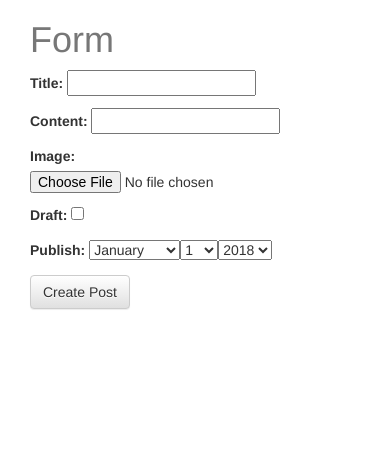
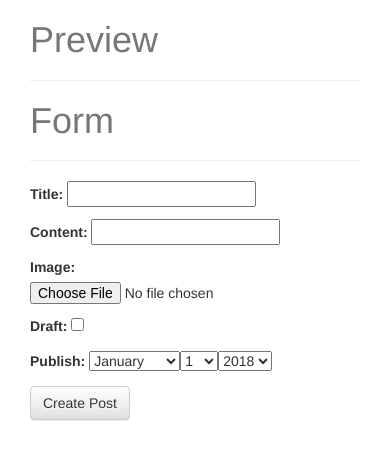
Before and after one commit to Dante055/MyBlog, a Django app: template src/templates/post_form.html in a window 390 px wide. Shown: the top 460 px of the page. Run offline with Django 3.2, Linux system fonts and the light colour scheme; the template is opened without the code that fills it: values that come from a table or form of the project are taken from there, others are empty; parts of the project's set-up code (start-up, migrations or seed data) failed here and were passed over; some libraries are stand-ins or nearby versions.

Commit message:
Preview, Img responsive

```diff
--- a/requirements.txt
+++ b/requirements.txt
@@ -1,3 +1,6 @@
 Django==1.9
+django-markdown-deux==1.0.5
+django-pagedown==0.1.1
+markdown2==2.3.1
 Pillow==3.1.0
 wheel==0.24.0
--- a/src/posts/forms.py
+++ b/src/posts/forms.py
@@ -6,7 +6,7 @@ from .models import Post
 
 
 class PostForm(forms.ModelForm):
-    content = forms.CharField(widget=PagedownWidget)
+    content = forms.CharField(widget=PagedownWidget(show_preview=False))
     publish = forms.DateField(widget=forms.SelectDateWidget)
     class Meta:
         model = Post
--- a/src/posts/models.py
+++ b/src/posts/models.py
@@ -5,8 +5,11 @@ from django.core.urlresolvers import reverse
 from django.db import models
 from django.db.models.signals import pre_save
 from django.utils import timezone
+from django.utils.safestring import mark_safe
+from django.utils.text import slugify
 
-from django.utils.text import slugify
+
+from markdown_deux import markdown
 
 # Create your models here.
 
@@ -49,6 +52,12 @@ class Post(models.Model):
     class Meta:
         ordering = ['-timestamp', '-updated']
 
+    def get_markdown(self):
+        content = self.content
+        markdown_text = markdown(content)
+        return mark_safe(markdown_text)
+
+
 
 def create_slug(instance, new_slug=None):
     slug = slugify(instance.title)
--- a/src/templates/base.html
+++ b/src/templates/base.html
@@ -42,6 +42,36 @@ $(document).ready(function(){
             console.log(markedContent)
             $(this).html(markedContent)
     })
+    $(".post-detail-item img").each(function(){
+            $(this).addClass("img-responsive");
+    })
+
+    var contentInput = $("#id_content");
+    function setContent(value){
+        var markedContent = marked(value)
+        $("#preview-content").html(markedContent)
+        $("#preview-content img").each(function(){
+            $(this).addClass("img-responsive")
+        })
+    }
+    setContent(contentInput.val())
+    contentInput.keyup(function(){
+        var newContent = $(this).val()
+        setContent(newContent)
+    })
+    var titleInput = $("#id_title");
+
+    function setTitle(value) {
+        $("#preview-title").text(value)
+    }
+    setTitle(titleInput.val())
+    titleInput.keyup(function(){
+        var newContent = $(this).val()
+        setTitle(newContent)
+    })
+    // preview-title
+    // preview-content
+
 })
 </script>
 
--- a/src/templates/post_form.html
+++ b/src/templates/post_form.html
@@ -9,9 +9,19 @@
 {% endblock head_extra %}
 
 {% block content %}
-<div class='col-sm-6 col-sm-offset-3'>
+
+<div class="col-sm-6">
+    <h1>Preview</h1>
+    <hr/>
+    <div class="content-preview">
+        <h3 id="preview-title"></h3>
+        <p id="preview-content"></p>
+    </div>
+</div>
+
+<div class='col-sm-6'>
 <h1>Form</h1>
-
+<hr/>
 <form method='POST' action='' enctype='multipart/form-data'>{% csrf_token %}
 {{ form.as_p }}
 <input type='submit' class='btn btn-default' value='Create Post' />
--- a/src/templates/post_list.html
+++ b/src/templates/post_list.html
@@ -23,13 +23,14 @@
         {% if obj.image %}
        <img src="{{ obj.image.url }}" class="img-responsive" />
         {% endif %}
-      <div class="caption">
+      <div class="caption post-detail-item">
           {% if obj.draft %}<h4><span style='color:red;'>Draft</span></h4>{% endif %}{% if obj.publish > today %}<h4><span style='color:red;'>Future Post</span></h4>{% endif %}
         <h3><a href='{{ obj.get_absolute_url }}'>{{ obj.title }}</a> <small>{{ obj.publish }} </small></h3>
           {% if obj.user %}
           <p>Author: {{ obj.user|title }}</p>
           {% endif %}
-        <p class='content-markdown'>{{ obj.content|truncatechars:120 }}</p>
+        <p class='content-markdown post-detail-item'>{{ obj.content|truncatechars:120 }}</p>
+          <!--{{ obj.get_markdown|truncatechars_html:20|linebreaks }}-->
         <p><a href="{{ obj.get_absolute_url }}" class="btn btn-primary" role="button">View</a></p>
       </div>
     </div>
--- a/src/trydjango19/settings.py
+++ b/src/trydjango19/settings.py
@@ -37,7 +37,11 @@ INSTALLED_APPS = [
     'django.contrib.sessions',
     'django.contrib.messages',
     'django.contrib.staticfiles',
+    # third party
+    'markdown_deux',
     'pagedown',
+
+    # local apps
     'posts',
 ]
 
```
Also changed, not shown: src/templates/post_detail.html (+5 -2 lines), src/db.sqlite3.
